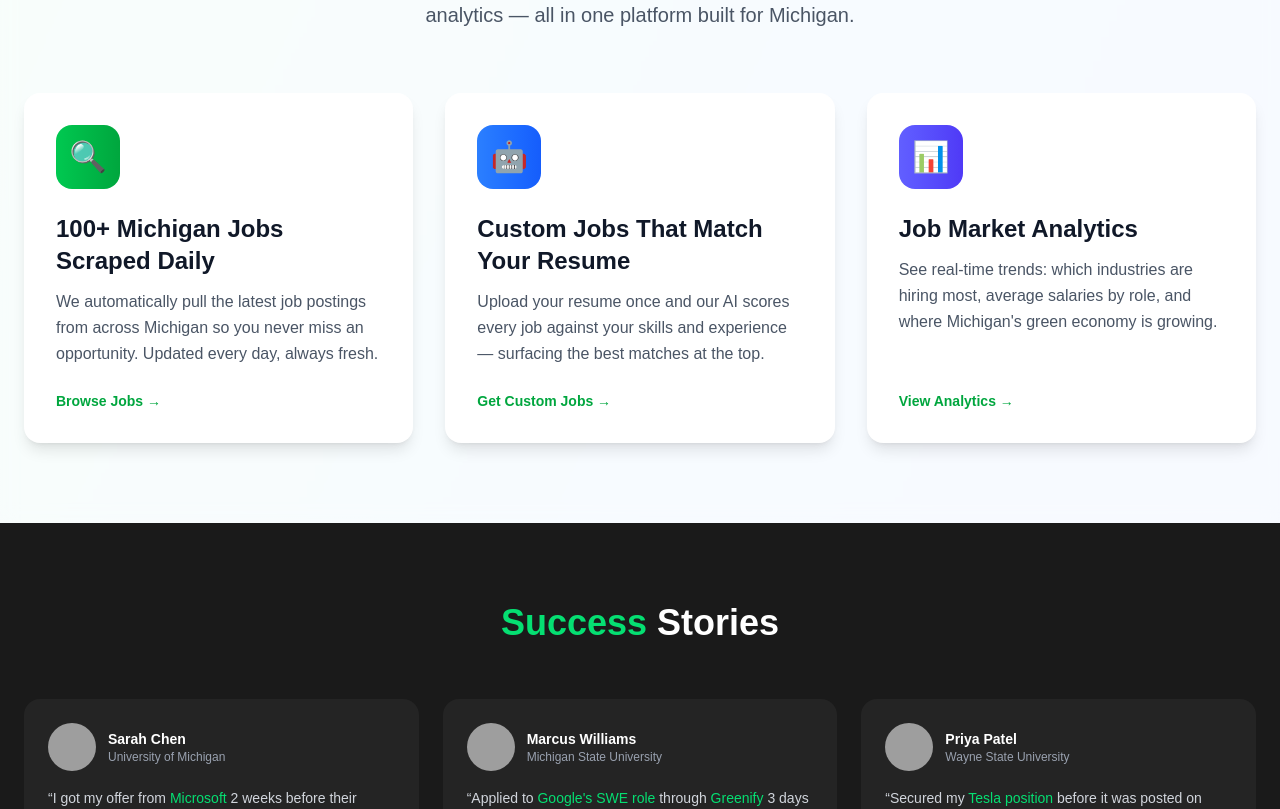
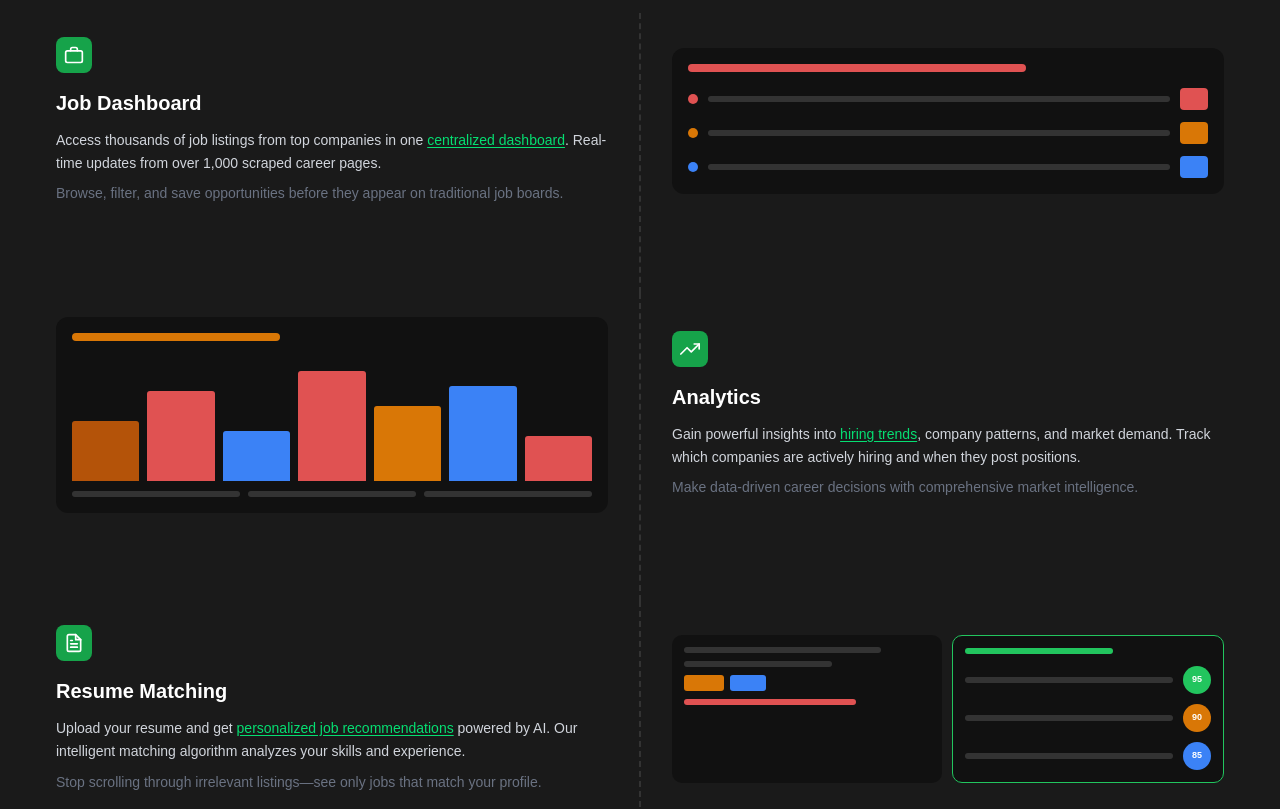
Before and after one commit to Evanwood5/greenwebsite, a Next.js app in the folder greensite/: page / in a window 1280 px wide. Shown: the part 809-1618 px from the top of the page. Built offline with nearby package versions, Linux system fonts and the light colour scheme; no server answers; grey boxes are pictures that could not be loaded.

Commit message:
rewrite features section with alternating layout and UI mockups

```diff
--- a/greensite/components/home/FeaturesSection.tsx
+++ b/greensite/components/home/FeaturesSection.tsx
@@ -1,73 +1,193 @@
 'use client'
 
-import Link from "next/link";
+function BriefcaseIcon() {
+  return (
+    <svg width="20" height="20" viewBox="0 0 24 24" fill="none" stroke="white" strokeWidth="2" strokeLinecap="round" strokeLinejoin="round">
+      <rect x="2" y="7" width="20" height="14" rx="2"/>
+      <path d="M16 7V5a2 2 0 00-2-2h-4a2 2 0 00-2 2v2"/>
+    </svg>
+  );
+}
+
+function TrendingUpIcon() {
+  return (
+    <svg width="20" height="20" viewBox="0 0 24 24" fill="none" stroke="white" strokeWidth="2" strokeLinecap="round" strokeLinejoin="round">
+      <polyline points="23 6 13.5 15.5 8.5 10.5 1 18"/>
+      <polyline points="17 6 23 6 23 12"/>
+    </svg>
+  );
+}
+
+function DocumentIcon() {
+  return (
+    <svg width="20" height="20" viewBox="0 0 24 24" fill="none" stroke="white" strokeWidth="2" strokeLinecap="round" strokeLinejoin="round">
+      <path d="M14 2H6a2 2 0 00-2 2v16a2 2 0 002 2h12a2 2 0 002-2V8z"/>
+      <polyline points="14 2 14 8 20 8"/>
+      <line x1="16" y1="13" x2="8" y2="13"/>
+      <line x1="16" y1="17" x2="8" y2="17"/>
+      <polyline points="10 9 9 9 8 9"/>
+    </svg>
+  );
+}
+
+function DashboardMockup() {
+  const rows = [
+    { dot: '#e05252', btn: '#e05252' },
+    { dot: '#d97706', btn: '#d97706' },
+    { dot: '#3b82f6', btn: '#3b82f6' },
+  ];
+  return (
+    <div style={{ background: '#111', borderRadius: '12px', padding: '16px' }}>
+      <div style={{ background: '#e05252', height: '8px', borderRadius: '4px', width: '65%', marginBottom: '16px' }} />
+      {rows.map((row, i) => (
+        <div key={i} style={{ display: 'flex', alignItems: 'center', gap: '10px', marginBottom: i < rows.length - 1 ? '12px' : '0' }}>
+          <div style={{ width: '10px', height: '10px', borderRadius: '50%', background: row.dot, flexShrink: 0 }} />
+          <div style={{ flex: 1, height: '6px', background: '#333', borderRadius: '3px' }} />
+          <div style={{ padding: '4px 14px', background: row.btn, borderRadius: '4px', height: '22px', flexShrink: 0 }} />
+        </div>
+      ))}
+    </div>
+  );
+}
+
+function AnalyticsMockup() {
+  const bars = [
+    { height: 60, color: '#b45309' },
+    { height: 90, color: '#e05252' },
+    { height: 50, color: '#3b82f6' },
+    { height: 110, color: '#e05252' },
+    { height: 75, color: '#d97706' },
+    { height: 95, color: '#3b82f6' },
+    { height: 45, color: '#e05252' },
+  ];
+  return (
+    <div style={{ background: '#111', borderRadius: '12px', padding: '16px' }}>
+      <div style={{ background: '#d97706', height: '8px', borderRadius: '4px', width: '40%', marginBottom: '20px' }} />
+      <div style={{ display: 'flex', alignItems: 'flex-end', gap: '8px', height: '120px' }}>
+        {bars.map((bar, i) => (
+          <div key={i} style={{ flex: 1, background: bar.color, height: `${bar.height}px`, borderRadius: '3px 3px 0 0' }} />
+        ))}
+      </div>
+      <div style={{ display: 'flex', gap: '8px', marginTop: '10px' }}>
+        {[1, 2, 3].map((i) => (
+          <div key={i} style={{ flex: 1, height: '6px', background: '#333', borderRadius: '3px' }} />
+        ))}
+      </div>
+    </div>
+  );
+}
+
+function ResumeMatchMockup() {
+  const scores = [
+    { score: '95', color: '#22c55e' },
+    { score: '90', color: '#d97706' },
+    { score: '85', color: '#3b82f6' },
+  ];
+  return (
+    <div style={{ display: 'flex', gap: '10px' }}>
+      <div style={{ flex: 1, background: '#111', borderRadius: '10px', padding: '12px' }}>
+        <div style={{ height: '6px', background: '#333', borderRadius: '3px', marginBottom: '8px', width: '80%' }} />
+        <div style={{ height: '6px', background: '#333', borderRadius: '3px', marginBottom: '8px', width: '60%' }} />
+        <div style={{ display: 'flex', gap: '6px', marginBottom: '8px' }}>
+          <div style={{ height: '16px', width: '40px', background: '#d97706', borderRadius: '3px' }} />
+          <div style={{ height: '16px', width: '36px', background: '#3b82f6', borderRadius: '3px' }} />
+        </div>
+        <div style={{ height: '6px', background: '#e05252', borderRadius: '3px', width: '70%' }} />
+      </div>
+      <div style={{ flex: 1, background: '#111', borderRadius: '10px', padding: '12px', border: '1.5px solid #22c55e' }}>
+        <div style={{ background: '#22c55e', height: '6px', borderRadius: '3px', width: '60%', marginBottom: '12px' }} />
+        {scores.map((s, i) => (
+          <div key={i} style={{ display: 'flex', alignItems: 'center', justifyContent: 'space-between', marginBottom: i < scores.length - 1 ? '10px' : '0' }}>
+            <div style={{ height: '6px', background: '#333', borderRadius: '3px', flex: 1, marginRight: '10px' }} />
+            <div style={{ width: '28px', height: '28px', borderRadius: '50%', background: s.color, display: 'flex', alignItems: 'center', justifyContent: 'center', fontSize: '9px', fontWeight: 700, color: 'white', flexShrink: 0 }}>
+              {s.score}
+            </div>
+          </div>
+        ))}
+      </div>
+    </div>
+  );
+}
 
 const features = [
   {
-    icon: "🔍",
-    gradient: "from-green-500 to-green-600",
-    title: "100+ Michigan Jobs Scraped Daily",
-    description:
-      "We automatically pull the latest job postings from across Michigan so you never miss an opportunity. Updated every day, always fresh.",
-    cta: { label: "Browse Jobs", href: "/jobs" },
+    icon: <BriefcaseIcon />,
+    title: 'Job Dashboard',
+    description: 'Access thousands of job listings from top companies in one ',
+    highlight: 'centralized dashboard',
+    descriptionEnd: '. Real-time updates from over 1,000 scraped career pages.',
+    sub: 'Browse, filter, and save opportunities before they appear on traditional job boards.',
+    href: '/jobs',
+    mockup: <DashboardMockup />,
+    flip: false,
   },
   {
-    icon: "🤖",
-    gradient: "from-blue-500 to-blue-600",
-    title: "Custom Jobs That Match Your Resume",
-    description:
-      "Upload your resume once and our AI scores every job against your skills and experience — surfacing the best matches at the top.",
-    cta: { label: "Get Custom Jobs", href: "/custom_jobs" },
+    icon: <TrendingUpIcon />,
+    title: 'Analytics',
+    description: 'Gain powerful insights into ',
+    highlight: 'hiring trends',
+    descriptionEnd: ', company patterns, and market demand. Track which companies are actively hiring and when they post positions.',
+    sub: 'Make data-driven career decisions with comprehensive market intelligence.',
+    href: '/dashboard',
+    mockup: <AnalyticsMockup />,
+    flip: true,
   },
   {
-    icon: "📊",
-    gradient: "from-indigo-500 to-indigo-600",
-    title: "Job Market Analytics",
-    description:
-      "See real-time trends: which industries are hiring most, average salaries by role, and where Michigan's green economy is growing.",
-    cta: { label: "View Analytics", href: "/analytics" },
+    icon: <DocumentIcon />,
+    title: 'Resume Matching',
+    description: 'Upload your resume and get ',
+    highlight: 'personalized job recommendations',
+    descriptionEnd: ' powered by AI. Our intelligent matching algorithm analyzes your skills and experience.',
+    sub: 'Stop scrolling through irrelevant listings\u2014see only jobs that match your profile.',
+    href: '/custom_jobs',
+    mockup: <ResumeMatchMockup />,
+    flip: false,
   },
 ];
 
 export default function FeaturesSection() {
   return (
-    <section className="px-6 py-20 bg-white/50 backdrop-blur-sm">
+    <section id="features" style={{ background: '#1a1a1a' }} className="px-6 py-20">
       <div className="max-w-7xl mx-auto">
         <div className="text-center mb-16">
-          <h2 className="text-4xl md:text-5xl font-bold text-gray-900 mb-4">
-            Everything You Need to Land the Job
+          <h2 className="text-4xl font-bold text-white">
+            Three Core <span className="text-green-400">Features</span>
           </h2>
-          <p className="text-xl text-gray-600 max-w-2xl mx-auto">
-            Greenify combines live job scraping, AI resume matching, and market analytics — all in one platform built for Michigan.
-          </p>
         </div>
 
-        <div className="grid md:grid-cols-3 gap-8">
-          {features.map((feature) => (
+        <div className="flex flex-col gap-0">
+          {features.map((feature, idx) => (
             <div
               key={feature.title}
-              className="flex flex-col p-8 rounded-2xl bg-white shadow-lg hover:shadow-xl transition-shadow duration-300"
+              className={`grid md:grid-cols-2 gap-0 items-center relative ${idx < features.length - 1 ? 'pb-16' : ''}`}
             >
-              {/* Icon */}
+              {/* Dotted vertical divider */}
               <div
-                className={`w-16 h-16 bg-gradient-to-r ${feature.gradient} rounded-2xl flex items-center justify-center mb-6 text-3xl`}
-              >
-                {feature.icon}
+                className="hidden md:block absolute left-1/2 -translate-x-1/2 top-0 h-full"
+                style={{ borderLeft: '2px dashed #333', width: '0' }}
+              />
+
+              {/* Text side */}
+              <div className={`px-8 py-6 ${feature.flip ? 'md:order-2' : 'md:order-1'}`}>
+                <div
+                  className="w-9 h-9 rounded-lg flex items-center justify-center mb-4"
+                  style={{ background: '#16a34a' }}
+                >
+                  {feature.icon}
+                </div>
+                <h3 className="text-xl font-bold text-white mb-3">{feature.title}</h3>
+                <p className="text-gray-300 text-sm leading-relaxed mb-2">
+                  {feature.description}
+                  <span className="text-green-400 underline underline-offset-2">{feature.highlight}</span>
+                  {feature.descriptionEnd}
+                </p>
+                <p className="text-gray-500 text-sm leading-relaxed">{feature.sub}</p>
               </div>
 
-              <h3 className="text-2xl font-bold text-gray-900 mb-3">
-                {feature.title}
-              </h3>
-              <p className="text-gray-600 leading-relaxed flex-1">
-                {feature.description}
-              </p>
-
-              <Link
-                href={feature.cta.href}
-                className="mt-6 inline-flex items-center text-sm font-semibold text-green-600 hover:text-green-700 transition-colors"
-              >
-                {feature.cta.label} →
-              </Link>
+              {/* Mockup side */}
+              <div className={`px-8 py-6 ${feature.flip ? 'md:order-1' : 'md:order-2'}`}>
+                {feature.mockup}
+              </div>
             </div>
           ))}
         </div>
```
